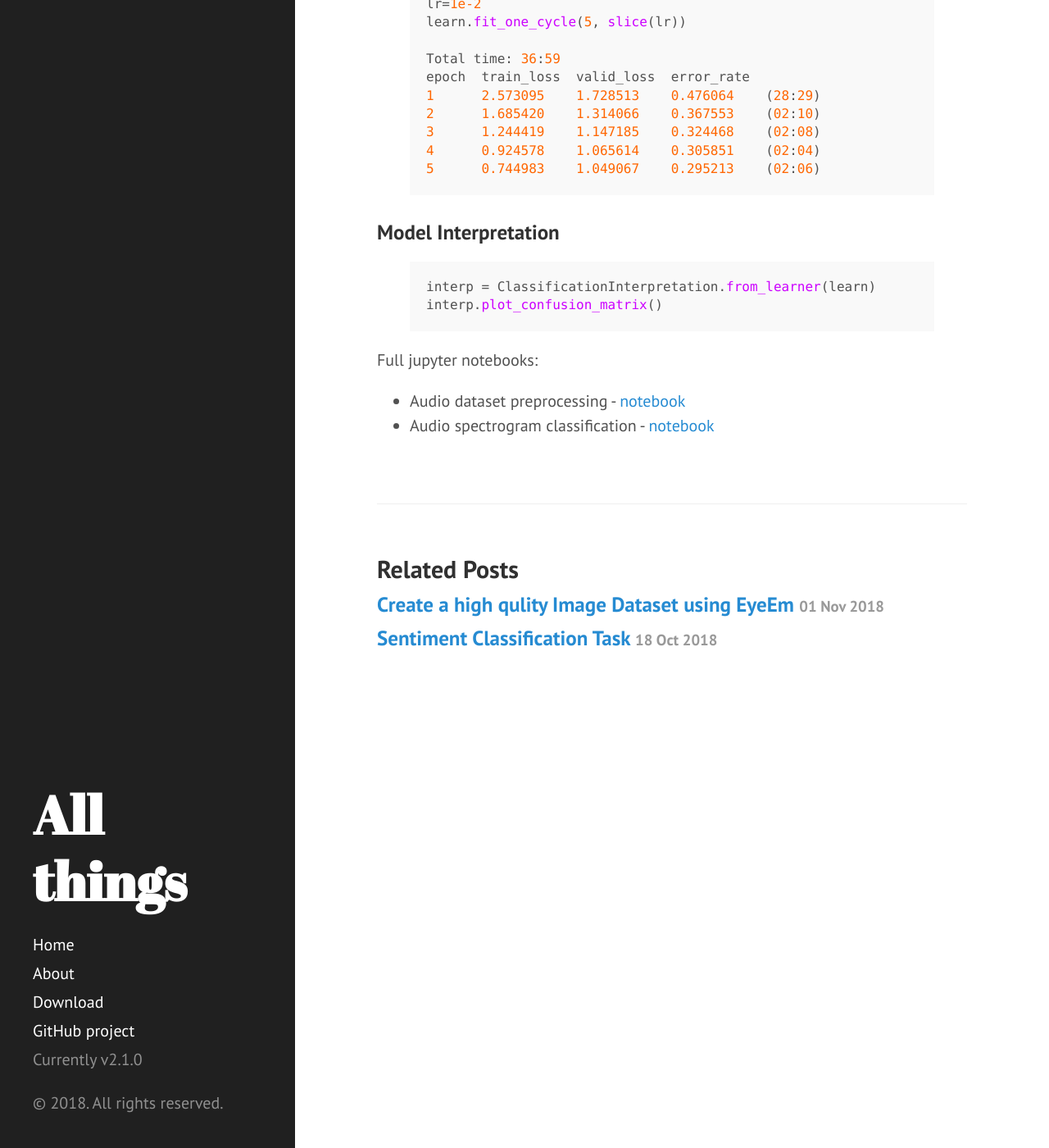
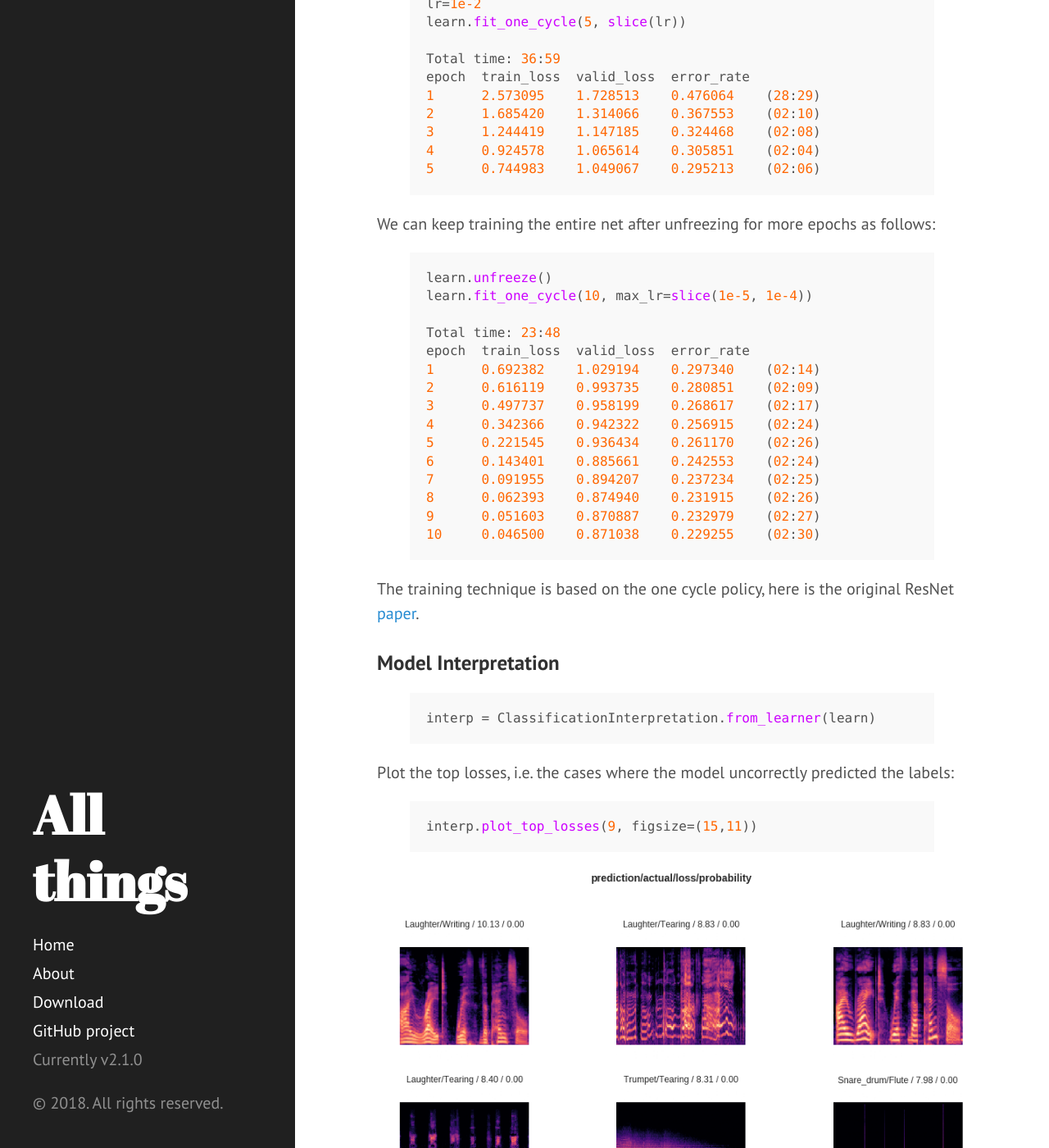
Before and after one commit to dzlab/dzlab.github.io, a Jekyll site: the page built from _posts/2018-11-13-audio-classification.md, in a window 1280 px wide and 1400 px high, scrolled down 5675 px. Shown: the whole window at 82% size. Built offline with Jekyll 4.4.1, drawn with Linux system fonts in a browser that asks for light colours; nearby versions of some CDN libraries; comment, search, counter and statistics services are not loaded; some of the changed text lies outside the part shown.

Commit message:
final touch

```diff
--- a/_posts/2018-11-13-audio-classification.md
+++ b/_posts/2018-11-13-audio-classification.md
@@ -154,12 +154,50 @@ epoch  train_loss  valid_loss  error_rate
 5      0.744983    1.049067    0.295213    (02:06)
 {% endhighlight %}
 
+We can keep training the entire net after unfreezing for more epochs as follows:
+{% highlight python %}
+learn.unfreeze()
+learn.fit_one_cycle(10, max_lr=slice(1e-5, 1e-4))
+
+Total time: 23:48
+epoch  train_loss  valid_loss  error_rate
+1      0.692382    1.029194    0.297340    (02:14)
+2      0.616119    0.993735    0.280851    (02:09)
+3      0.497737    0.958199    0.268617    (02:17)
+4      0.342366    0.942322    0.256915    (02:24)
+5      0.221545    0.936434    0.261170    (02:26)
+6      0.143401    0.885661    0.242553    (02:24)
+7      0.091955    0.894207    0.237234    (02:25)
+8      0.062393    0.874940    0.231915    (02:26)
+9      0.051603    0.870887    0.232979    (02:27)
+10     0.046500    0.871038    0.229255    (02:30)
+{% endhighlight %}
+
+The training technique is based on the one cycle policy, here is the original ResNet [paper](https://arxiv.org/abs/1512.03385).
 
 ### Model Interpretation
 {% highlight python %}
 interp = ClassificationInterpretation.from_learner(learn)
-interp.plot_confusion_matrix()
 {% endhighlight %}
+Plot the top losses, i.e. the cases where the model uncorrectly predicted the labels:
+{% highlight python %}
+interp.plot_top_losses(9, figsize=(15,11))
+{% endhighlight %}
+![freesound_top_losses]({{ "/assets/freesound_top_losses.png" | absolute_url }})
+
+Plot the confusion matrix, i.e. for each orginial label the distribution of number of times the model predicted images from this label to be of one fo the rest classes. The best matrix should have zeros except in the diagonal.
+{% highlight python %}
+interp.plot_confusion_matrix(figsize=(15,15), dpi=60)
+{% endhighlight %}
+![freesound_confusion_matrix]({{ "/assets/freesound_confusion_matrix.png" | absolute_url }})
+
+We can perform t-SNE on our model's output vectors. As these vectors are from the final classification, we would expect them to cluster well.
+{% highlight python %}
+probs_trans = manifold.TSNE(n_components=2, perplexity=15).fit_transform(preds)
+prob_df = pd.DataFrame(np.concatenate((probs_trans, y[:,None]), axis=1), columns=['x','y','labels'])
+g = sns.lmplot('x', 'y', data=prob_df, hue='labels', fit_reg=False, legend=False)
+{% endhighlight %}
+![freesound_tsne]({{ "/assets/freesound_tsne.png" | absolute_url }})
 
 Full jupyter notebooks:
 - Audio dataset preprocessing - [notebook](https://github.com/dzlab/deepprojects/blob/master/classification/Freesound_General_Purpose_Audio_Tagging_-_PreProcessing.ipynb)
```
Also changed, not shown: assets/freesound_confusion_matrix.png (added), assets/freesound_top_losses.png (added), assets/freesound_tsne.png (added).
